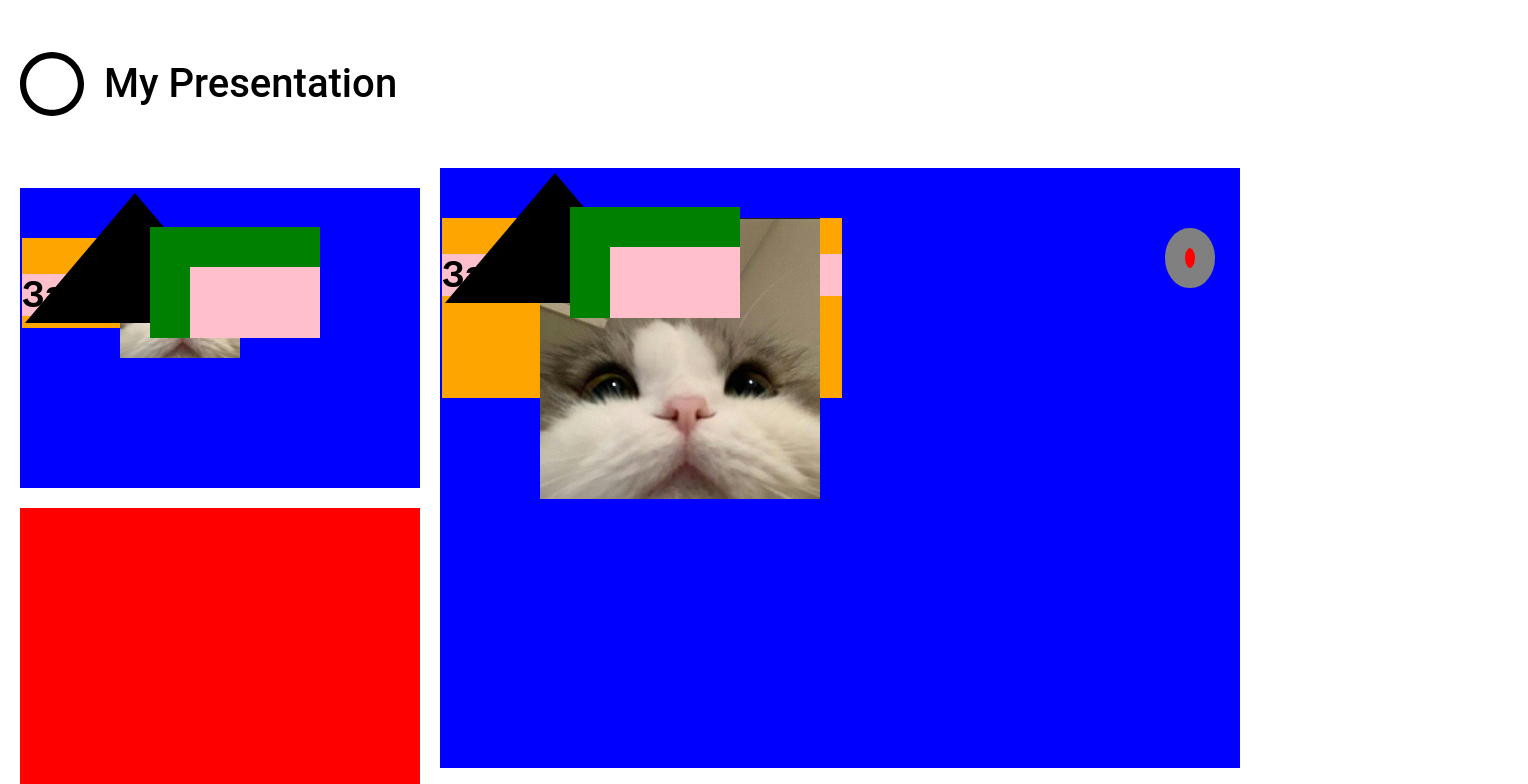
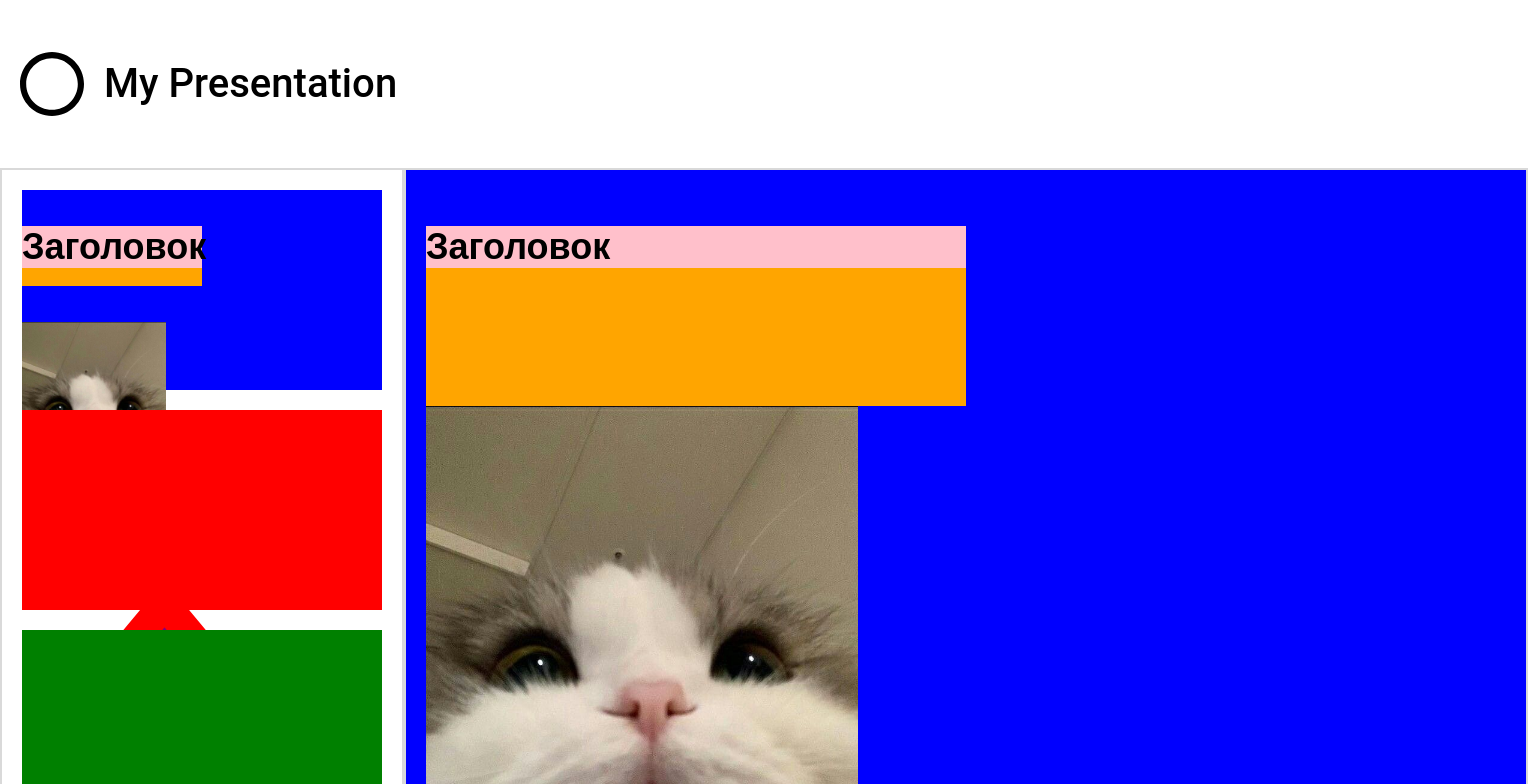
Before and after one commit to TanyaJuravleva/GeekSlides, a React (Create React App) app in the folder presentation/: page / in a window 1280 px wide. Shown: the top 784 px of the page, 1528 px wide, since content can reach past the window. Built offline with nearby package versions, Linux system fonts and the light colour scheme.

Commit message:
Создание css модуля и прорисовка фигур

```diff
--- a/presentation/src/App.tsx
+++ b/presentation/src/App.tsx
@@ -36,32 +36,33 @@ const pictureField:PictureElement = {
 
 const circle:Circle = {
   id: 'circle1',
-  startingPoint: {x: 500, y: 60},
+  startingPoint: {x: 0, y: 0},
   fillColor: 'red',
   borderWidth: 20,
   borderColor: 'grey',
   type: 'circle',
-  size: {width:30, height:40}
+  size: {width: 60, height:60}
 }
 
 const triangle:Triangle = {
   id: 'triangle1',
-  startingPoint: {x: 40, y: 59},
+  startingPoint: {x: 40, y: 150},
   fillColor: 'purple',
   borderWidth: 30,
   borderColor: 'red',
   type: 'triangle',
-  pointOne: {x: 5, y: 135},
-  pointTwo: {x: 115, y: 5},
-  pointThree: {x: 225, y: 135},
+  size: {width: 225, height: 135}
+  // pointOne: {x: 5, y: 135},
+  // pointTwo: {x: 115, y: 5},
+  // pointThree: {x: 225, y: 135},
 }
 
 const rectangle:Rectangle = {
   id: 'rectangle1',
   size: {width: 200, height: 400},
-  startingPoint: {x: 150, y: 59},
+  startingPoint: {x: 0, y: 0},
   fillColor: 'pink',
-  borderWidth: 40,
+  borderWidth:20,
   borderColor: 'green',
   type: 'rectangle',
 }
--- a/presentation/src/lw4/Types.css
+++ b/presentation/src/lw4/Types.module.css
@@ -1,40 +1,52 @@
-.Preview {
+.header {
   padding: 20px;
   display: flex;
   align-items: center;
 }
 
-.PreviewHeader {
+.name {
   font:40px/1.2 Roboto;
   font-weight: 500;
 }
 
-.PreviewLogo {
+.logo {
   width: 64px;
   height: 64px;
   margin-right: 20px;
 }
 
-.SlidesList {
+.border {
+  border: 2px solid #d9d9d9;
+}
+
+.work {
+  border: 2px solid #d9d9d9;
+  width: 100%;
+}
+
+.list {
   display: flex;
   flex-direction: column;
+  width: 360px;
   padding: 20px;
 }
 
-.Slide {
-  height: 300px;
-  width: 400px;
+.slide {
+  width:360px;
+  height: 200px;
   position: relative;
   margin-bottom: 20px;
 }
 
-.WorkArea {
+.area {
   display: flex;
+  width: 100%;
 }
 
-.WorkSlide {
-  width: 800px;
+.workslide {
+  width: 1080px;
   height: 600px;
+  padding: 20px;
   position: relative;
 }
 
--- a/presentation/src/lw4/Types.tsx
+++ b/presentation/src/lw4/Types.tsx
@@ -1,5 +1,5 @@
 import React, { useState } from 'react'
-import './Types.css';
+import styles from './Types.module.css'
 
 type Presentation = {
     name: string,
@@ -66,32 +66,31 @@ type BaseFigureElement = {
     fillColor: string,
     borderWidth: number,
     borderColor: string,
+    size: Size,
 }
 
 type Circle = BaseFigureElement & {
     type: 'circle',
-    size: Size,
 };
 
 type Triangle = BaseFigureElement & {
     type: 'triangle',
-    pointOne: Coordinates,
-    pointTwo: Coordinates,
-    pointThree: Coordinates,
+    // pointOne: Coordinates,
+    // pointTwo: Coordinates,
+    // pointThree: Coordinates,
 }
 
 type Rectangle = BaseFigureElement & {
     type: 'rectangle',
-    size: Size,
 };
 
-function PresentationSlide(props: Slide) {
+function PresentationSlideList(props: Slide) {
     const SlideStyle = {
-        background: props.backgroundColor
+        background: props.backgroundColor,
     }
     const workSlide = Elements(props.elementsList)
     return (
-        <div className='Slide' style={SlideStyle} key={props.id}>
+        <div className={styles.slide} style={SlideStyle} key={props.id}>
             {workSlide}
         </div>
     )
@@ -156,51 +155,64 @@ function Circle(props:Circle) {
     const CircleStyle = {
         left: props.startingPoint.x,
         top: props.startingPoint.y,
-        width: props.size.width,
-        height: props.size.height
-    }
-    const CircleSvg = {
-        width: props.size.width,
-        height: props.size.height
+        width: props.size.width + 2*props.borderWidth,
+        height: props.size.height + 2*props.borderWidth
     }
     return (
-        <div className="Element" style={CircleStyle}>
-            <svg>
-                <ellipse rx={props.size.width/2} ry={props.size.height/2} cx={props.startingPoint.x/2} cy={props.startingPoint.y/2}
+        <svg className="Element" style={CircleStyle}>
+            <ellipse rx={props.size.width/2 + props.borderWidth/2} ry={props.size.height/2 + props.borderWidth/2} cx={props.size.width/2 + props.borderWidth} cy={props.size.height/2 + props.borderWidth}
                     stroke={props.borderColor}
                     fill={props.fillColor}
                     strokeWidth={props.borderWidth}
             ></ellipse>
         </svg>
-        </div>
     )
 }
 
 function Triangle(props:Triangle) {
-    const x1:string = String(props.pointOne.x)
-    const y1:string = String(props.pointOne.y)
-    const x2:string = String(props.pointTwo.x)
-    const y2:string = String(props.pointTwo.y)
-    const x3:string = String(props.pointThree.x)
-    const y3:string = String(props.pointThree.y)
+    const TriangleStyle = {
+        left: props.startingPoint.x,
+        top: props.startingPoint.y,
+        width: props.size.width + 2*props.borderWidth,
+        height: props.size.height + 2*props.borderWidth
+    }
+    // const x1:string = String(props.pointOne.x)
+    // const y1:string = String(props.pointOne.y)
+    // const x2:string = String(props.pointTwo.x)
+    // const y2:string = String(props.pointTwo.y)
+    // const x3:string = String(props.pointThree.x)
+    // const y3:string = String(props.pointThree.y)
+    const x1:string = String(props.size.width/2 + props.borderWidth)
+    const y1:string = String(props.borderWidth)
+    const x2:string = String(props.borderWidth)
+    const y2:string = String(props.size.height + props.borderWidth)
+    const x3:string = String(props.size.width + props.borderWidth)
+    const y3:string = String(props.size.height + props.borderWidth)
     const Points:string = `${x1},${y1} ${x2},${y2} ${x3},${y3}`;
     return (
-        <div>
-            <svg className="Element">
-                <polygon points={Points}/>
+        <svg className="Element" style={TriangleStyle}>
+            <polygon points={Points}
+                    stroke={props.borderColor}
+                    fill={props.fillColor}
+                    strokeWidth={props.borderWidth}/>
         </svg>
-        </div>
     )
 }
 
 function Rectangle(props:Rectangle) {
+    const RectangleStyle = {
+        left: props.startingPoint.x,
+        top: props.startingPoint.y,
+        width: props.size.width + 2*props.borderWidth,
+        height: props.size.height + 2*props.borderWidth,
+    }
     return (
-        <svg className="Element">
+        <svg className="Element" style={RectangleStyle}>
             <rect
                 width={props.size.width}
                 height={props.size.height}
-                x={props.startingPoint.x}
-                y={props.startingPoint.y}
+                x={props.borderWidth/2}
+                y={props.borderWidth/2}
                 stroke={props.borderColor}
                 fill={props.fillColor}
                 strokeWidth={props.borderWidth}
@@ -268,9 +280,10 @@ function Elements(elementsList: Array<TextElement|PictureElement|Circle|Rectangl
                 ElementsArray.push(
                     <Triangle
                         id={element.id}
-                        pointOne={element.pointOne}
-                        pointTwo={element.pointTwo}
-                        pointThree={element.pointThree}
+                        // pointOne={element.pointOne}
+                        // pointTwo={element.pointTwo}
+                        // pointThree={element.pointThree}
+                        size={element.size}
                         startingPoint={element.startingPoint}
                         type={element.type}
                         fillColor={element.fillColor}
@@ -303,7 +316,7 @@ function WorkSlide(props: Slide) {
         background: props.backgroundColor
     }
     return (
-        <div className='WorkSlide' style={WorkSlideStyle} key={props.id}>
+        <div className={styles.workslide} style={WorkSlideStyle} key={props.id}>
             {Elements(props.elementsList)}
         </div>
     )
@@ -320,24 +333,28 @@ function PresentationPreview(props: Presentation) {
         ></WorkSlide> : null
     )
     const SlidesList = Slides.map((slide) =>
-        <PresentationSlide
+        <PresentationSlideList
             id={slide.id}
             backgroundColor={slide.backgroundColor}
             workSlide={slide.workSlide}
             elementsList={slide.elementsList}
-        ></PresentationSlide>
+        ></PresentationSlideList>
     )
     return (
         <div>
-            <div className="Preview">
-                <img className='PreviewLogo' src={props.logo}></img>
-                <p className='PreviewHeader'>{props.name}</p>
+            <div className={styles.header}>
+                <img className={styles.logo} src={props.logo}></img>
+                <p className={styles.name}>{props.name}</p>
             </div>
-            <div className='WorkArea'>
-                <div className='SlidesList'>
+            <div className={styles.area}>
+                <div className={styles.border}>
+                    <div className={styles.list}>
                         {SlidesList}
                     </div>
+                </div>
+                <div className={styles.work}>
                     {workSlide}
+                </div>
             </div>
         </div>
     )
```
Lines whose indentation alone changed are shown as unchanged.
